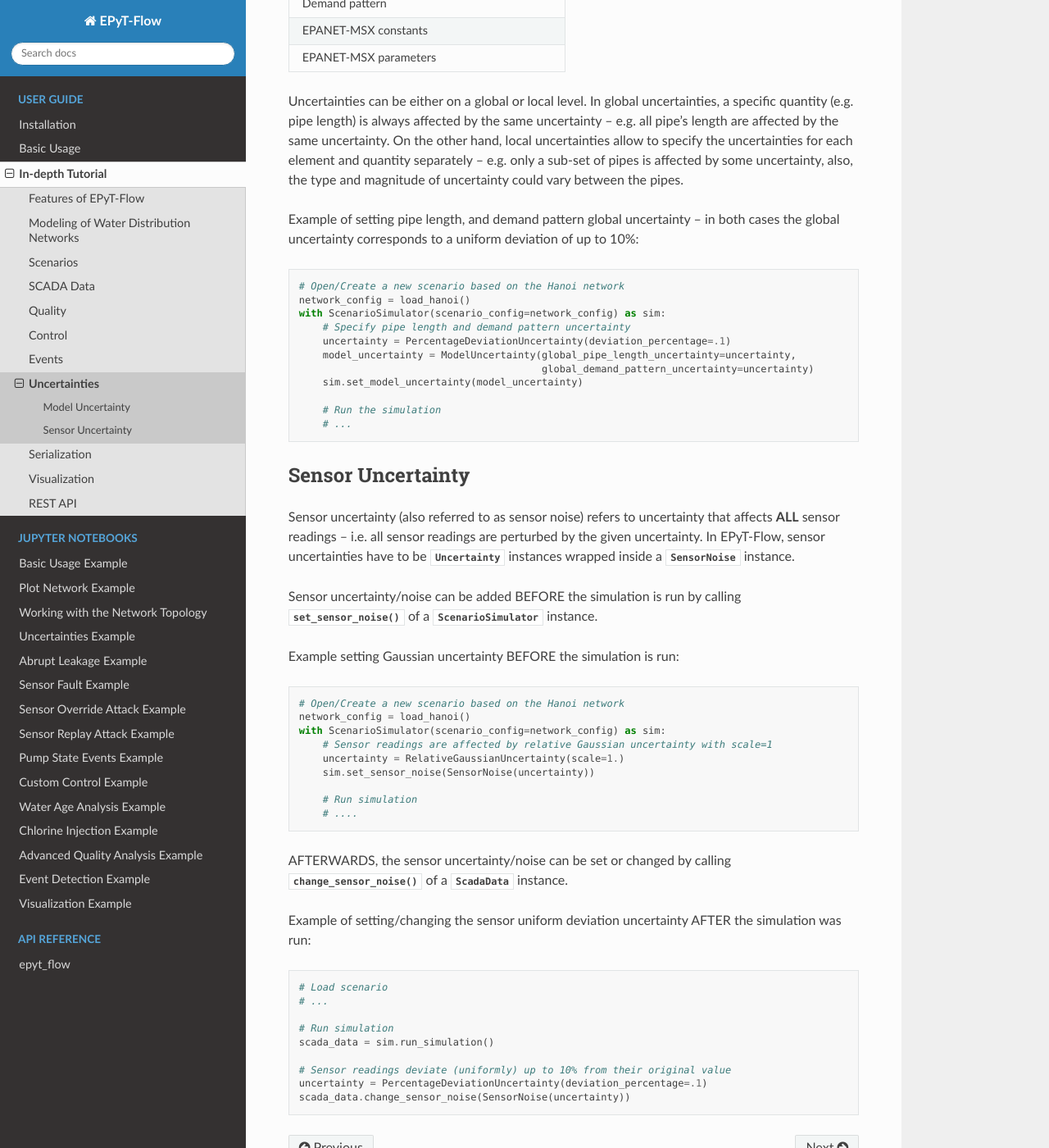
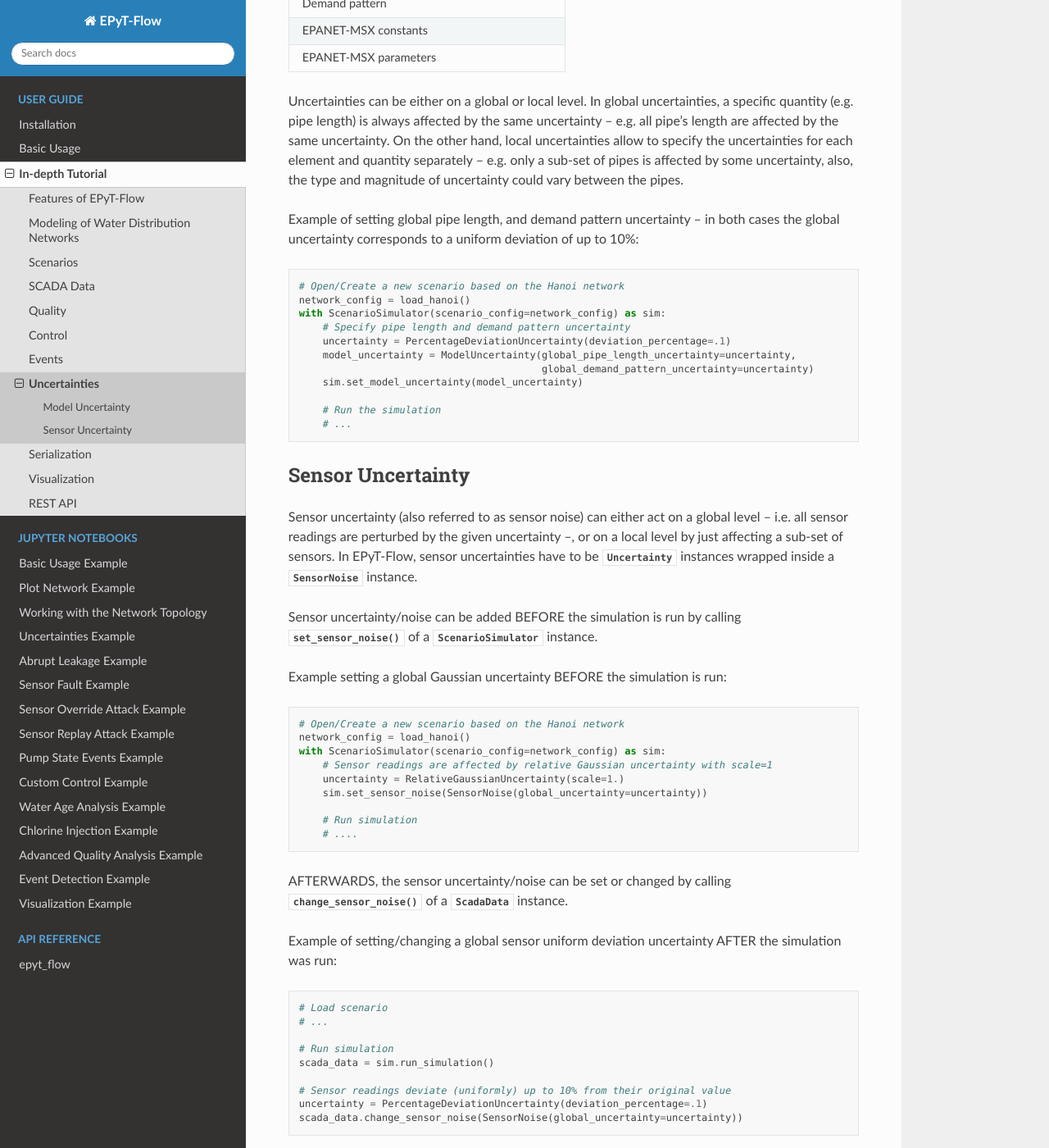
Before and after one commit to WaterFutures/EPyT-Flow, a Sphinx documentation site: the page built from docs/tut.uncertainty.rst, in a window 1280 px wide and 1400 px high, scrolled down 1395 px. Shown: the whole window at 82% size. Built offline with Sphinx 7.4.7 and the Read the Docs theme 3.1.0, drawn with Linux system fonts in a browser that asks for light colours.

Commit message:
Fix typo

```diff
--- a/docs/tut.uncertainty.rst
+++ b/docs/tut.uncertainty.rst
@@ -88,7 +88,7 @@ On the other hand, local uncertainties allow to specify the uncertainties for ea
 and quantity separately -- e.g. only a sub-set of pipes is affected by some uncertainty,
 also, the type and magnitude of uncertainty could vary between the pipes.
 
-Example of setting pipe length, and demand pattern global uncertainty -- in both cases the
+Example of setting global pipe length, and demand pattern uncertainty -- in both cases the
 global uncertainty corresponds to a uniform deviation of up to 10%:
 
 .. code-block:: python
@@ -111,8 +111,9 @@ global uncertainty corresponds to a uniform deviation of up to 10%:
 Sensor Uncertainty
 ++++++++++++++++++
 
-Sensor uncertainty (also referred to as sensor noise) refers to uncertainty that affects **ALL**
-sensor readings -- i.e. all sensor readings are perturbed by the given uncertainty.
+Sensor uncertainty (also referred to as sensor noise) can either act on a global level --
+i.e. all sensor readings are perturbed by the given uncertainty --,
+or on a local level by just affecting a sub-set of sensors.
 In EPyT-Flow, sensor uncertainties have to be
 :class:`~epyt_flow.uncertainty.uncertainties.Uncertainty` instances wrapped inside a
 :class:`~epyt_flow.uncertainty.sensor_noise.SensorNoise` instance.
@@ -121,7 +122,7 @@ Sensor uncertainty/noise can be added BEFORE the simulation is run by calling
 :func:`~epyt_flow.simulation.scenario_simulator.ScenarioSimulator.set_sensor_noise` of a
 :class:`~epyt_flow.simulation.scenario_simulator.ScenarioSimulator` instance.
 
-Example setting Gaussian uncertainty BEFORE the simulation is run:
+Example setting a global Gaussian uncertainty BEFORE the simulation is run:
 
 .. code-block:: python
 
@@ -130,7 +131,7 @@ Example setting Gaussian uncertainty BEFORE the simulation is run:
     with ScenarioSimulator(scenario_config=network_config) as sim:
         # Sensor readings are affected by relative Gaussian uncertainty with scale=1
         uncertainty = RelativeGaussianUncertainty(scale=1.)
-        sim.set_sensor_noise(SensorNoise(uncertainty))
+        sim.set_sensor_noise(SensorNoise(global_uncertainty=uncertainty))
 
         # Run simulation
         # ....
@@ -139,7 +140,7 @@ AFTERWARDS, the sensor uncertainty/noise can be set or changed by calling
 :func:`~epyt_flow.simulation.scada.scada_data.ScadaData.change_sensor_noise` of a
 :class:`~epyt_flow.simulation.scada.scada_data.ScadaData` instance.
 
-Example of setting/changing the sensor uniform deviation uncertainty AFTER the
+Example of setting/changing a global sensor uniform deviation uncertainty AFTER the
 simulation was run:
 
 .. code-block:: python
@@ -152,4 +153,4 @@ simulation was run:
 
     # Sensor readings deviate (uniformly) up to 10% from their original value
     uncertainty = PercentageDeviationUncertainty(deviation_percentage=.1)
-    scada_data.change_sensor_noise(SensorNoise(uncertainty))
+    scada_data.change_sensor_noise(SensorNoise(global_uncertainty=uncertainty))
```
